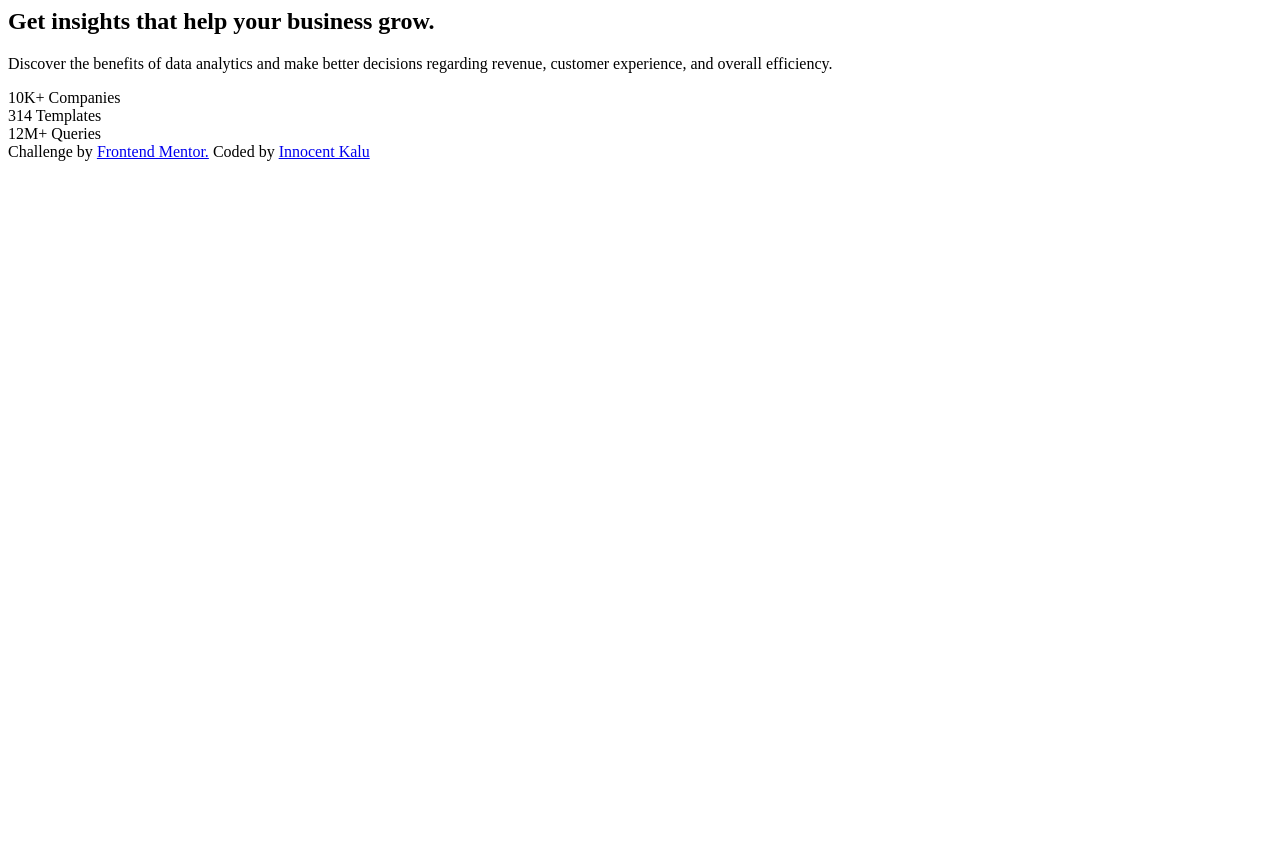
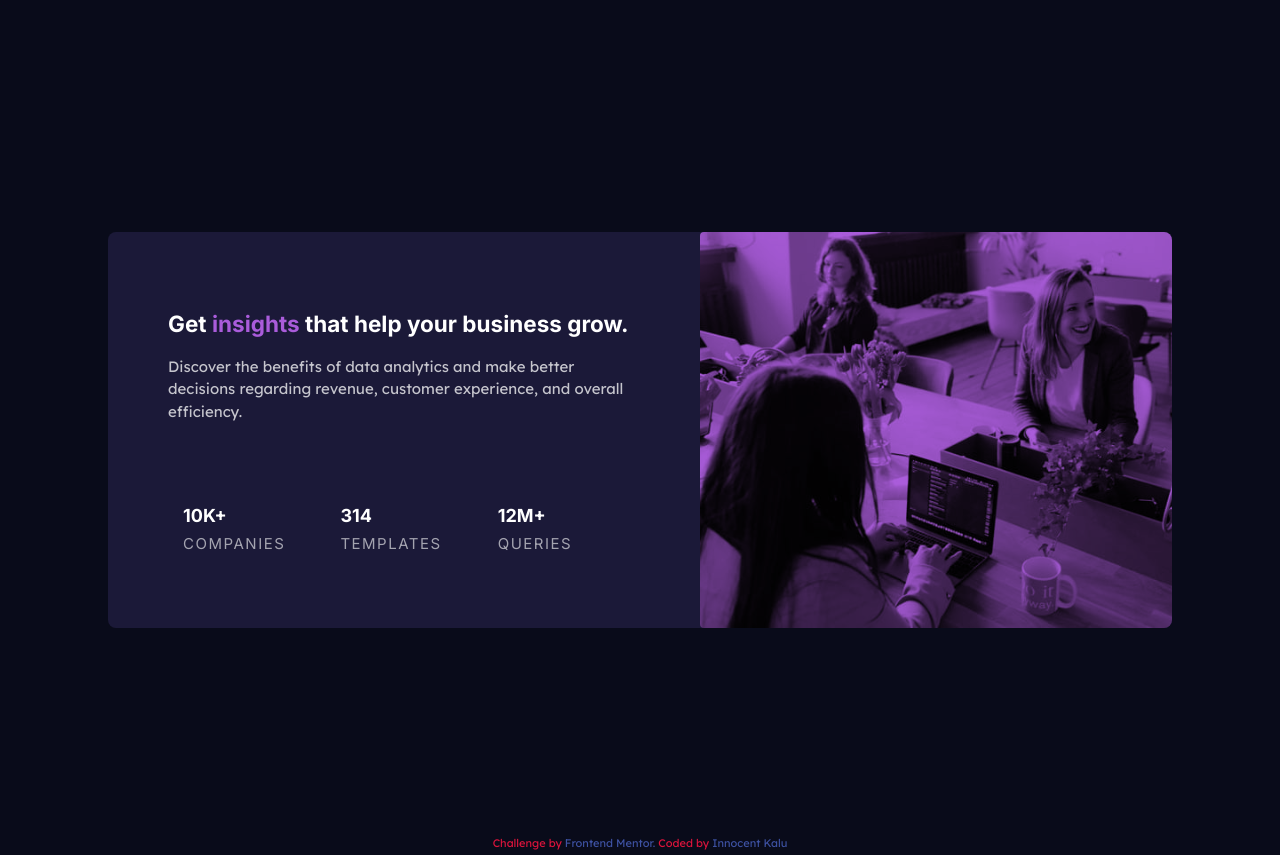
Before and after one commit to kaluInnocent/mentors1, a plain HTML site: page index.html in a window 1280 px wide. Before the commit the page ends 800 px from the top, so only its background shows below. Drawn offline with Linux system fonts and the light colour scheme.

Commit message:
added style

```diff
--- a/index.html
+++ b/index.html
@@ -9,7 +9,7 @@
       sizes="32x32"
       href="./images/favicon-32x32.png"
     />
-    <link rel="stylesheet" href="main-style.css" />
+    <link rel="stylesheet" href="style.css" />
     <title>Frontend Mentor | Stats preview card component</title>
   </head>
   <body>
```
